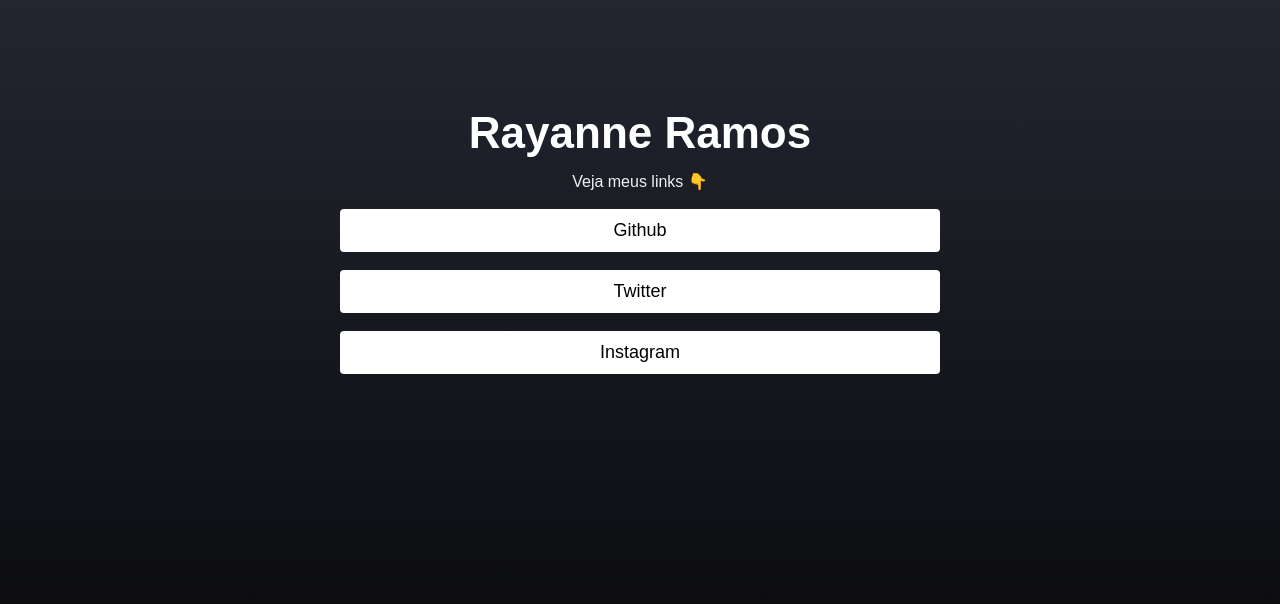
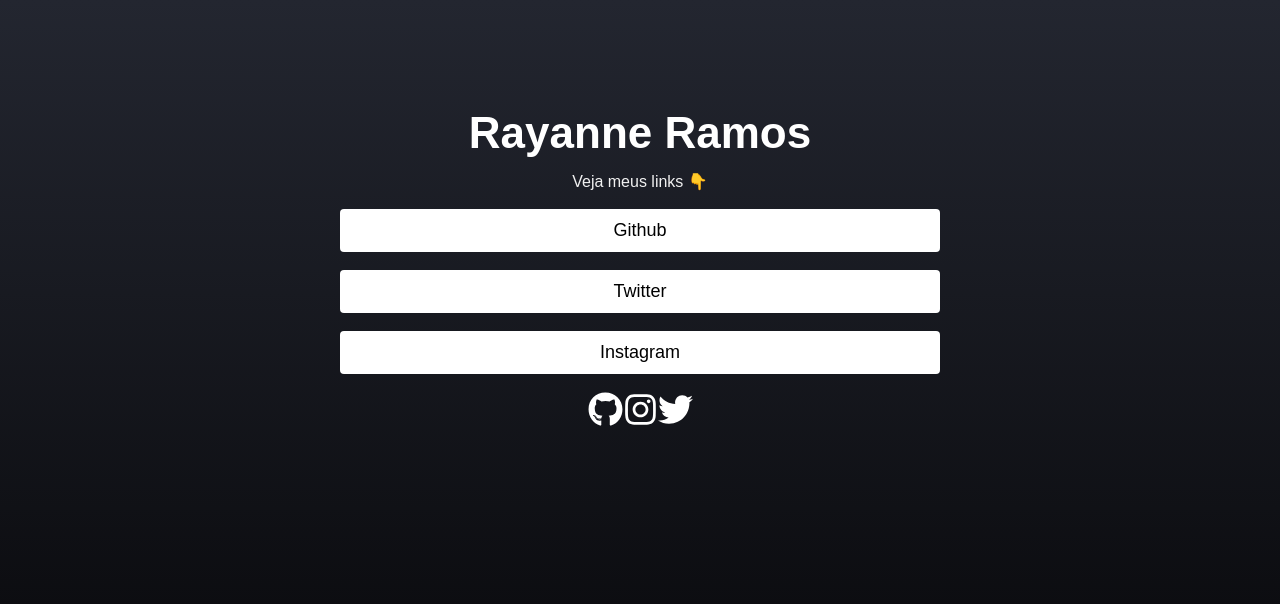
Before and after one commit to RayanneRamos/DevLink, a React (Create React App) app: page / in a window 1280 px wide. Shown: the top 604 px of the page. Built offline with nearby package versions, Linux system fonts and the light colour scheme.

Commit message:
Adicionando os ícones das redes sociais

```diff
--- a/src/pages/Home/index.jsx
+++ b/src/pages/Home/index.jsx
@@ -1,4 +1,6 @@
 import './styles.css';
+import { SocialMedia } from '../../components/SocialMedia';
+import { FaGithub, FaInstagram, FaTwitter } from 'react-icons/fa';
 
 export function Home() {
   return (
@@ -21,6 +23,17 @@
             <p className='link-text'>Instagram</p>
           </a>
         </section>
+        <footer>
+          <SocialMedia url='https://github.com/RayanneRamos'>
+            <FaGithub size={35} color='#fff' />
+          </SocialMedia>
+          <SocialMedia url='https://www.instagram.com/rayanne_ramos/'>
+            <FaInstagram size={35} color='#fff' />
+          </SocialMedia>
+          <SocialMedia url='https://twitter.com/RaayanneRamos'>
+            <FaTwitter size={35} color='#fff' />
+          </SocialMedia>
+        </footer>
       </main>
     </div>
   );
```
